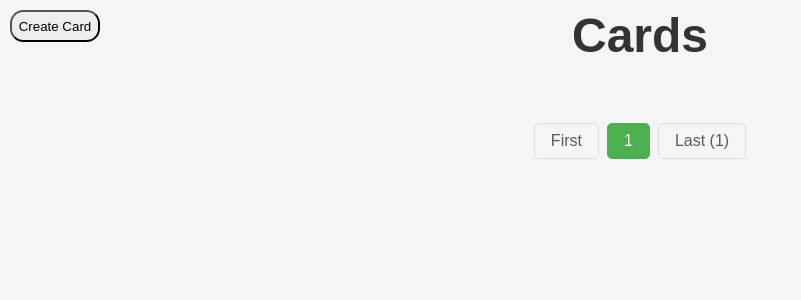
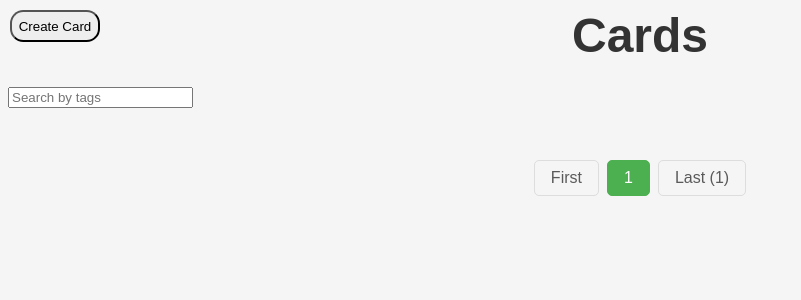
Before and after one commit to Larionov0/TaggedIMGGallery, a Django app: page /cards/ in a window 1280 px wide. Shown: the top 300 px of the page, without its empty margins (0-801 px from the left). Run offline with Django 4.2, Linux system fonts and the light colour scheme; data that the repository does not hold is empty; some libraries are stand-ins or nearby versions.

Commit message:
Added tags search bar

```diff
--- a/Main/templates/card_list.html
+++ b/Main/templates/card_list.html
@@ -3,12 +3,15 @@
 <head>
   <title>Card List</title>
   {% load static %}
-
+  <link rel="stylesheet" href="//code.jquery.com/ui/1.12.1/themes/base/jquery-ui.css">
+  <script src="https://code.jquery.com/jquery-1.12.4.js"></script>
+  <script src="https://code.jquery.com/ui/1.12.1/jquery-ui.js"></script>
   <link rel="stylesheet" type="text/css" href="{% static 'CSS/styles.css' %}">
 </head>
 <body>
   <h1>Cards</h1>
   <a href="/cards/create/" id="create_card_a"><button>Create Card</button></a>
+  <input type="text" id="tags" placeholder="Search by tags" value="{{ tags_string }}">
   <div class="cards">
     {% for card in cards %}
     <div class="card">
@@ -123,10 +126,76 @@
 <script>
   // CTRL + N
   document.addEventListener('keydown', function(event) {
-    if (event.key === 'n') {
+    if (event.ctrlKey && event.key === 'c') {
       event.preventDefault();
       window.location.href = '/cards/create/';
     }
+
+
+    if (event.key.length == 1){
+      document.getElementById('tags').focus();
+    }
   });
 </script>
+
+<script>
+  var availableTags = {{ all_tags|safe }};
+</script>
+
+<script>
+  $(function() {
+      function split(val) {
+          return val.split(/,\s*/);
+      }
+
+      function extractLast(term) {
+          return split(term).pop();
+      }
+
+      $("#tags")
+          // Не відкривайте випадаючий список автоматично
+          .on("keydown", function(event) {
+              if (event.keyCode === $.ui.keyCode.TAB &&
+                  $(this).autocomplete("instance").menu.active) {
+                  event.preventDefault();
+              }
+          })
+          .autocomplete({
+              minLength: 0,
+              source: function(request, response) {
+                  // Представте відповідь лише для останнього тегу
+                  response($.ui.autocomplete.filter(
+                      availableTags, extractLast(request.term)));
+              },
+              focus: function() {
+                  // Запобігає вставці значення підказки після вибору
+                  return false;
+              },
+              select: function(event, ui) {
+                  var terms = split(this.value);
+                  // Видаляємо поточний термін введення
+                  terms.pop();
+                  // Додаємо вибраний елемент
+                  terms.push(ui.item.value);
+                  // Додаємо заповнювач для наступного введення
+                  terms.push("");
+                  this.value = terms.join(", ");
+                  return false;
+              }
+          });
+  });
+</script>
+<script>
+  $("#tags").on('keydown', function(event) {
+    if (event.key === 'Enter') {
+      if (!event.ctrlKey) {
+        return
+      }
+
+      event.preventDefault();
+      var tags = $("#tags").val();
+      window.location.href = '/cards/?tags=' + tags;
+    }
+  })
+</script>
 </html>
--- a/Main/views.py
+++ b/Main/views.py
@@ -137,7 +137,9 @@ def card_list(request):
     # Filter cards by tags if tags are provided
     if tags:
         tags = tags.split(',')
-        cards = cards.filter(tags__name__in=tags)
+        tags = [tag.strip() for tag in tags if tag.strip()]
+        for tag in tags:
+            cards = cards.filter(tags__name=tag)
 
     # Create paginator
     paginator = Paginator(cards, cards_amount)
@@ -146,4 +148,4 @@ def card_list(request):
     # Page numbers range
     page_range = list(paginator.page_range)[max(0, cards.number - 3):min(cards.paginator.num_pages, cards.number + 2)]
 
-    return render(request, 'card_list.html', {'cards': cards, 'page_range': page_range})
+    return render(request, 'card_list.html', {'cards': cards, 'page_range': page_range, 'all_tags': [tag.name for tag in Tag.objects.all()], 'tags_string': ','.join(tags) if tags else ''})
```
